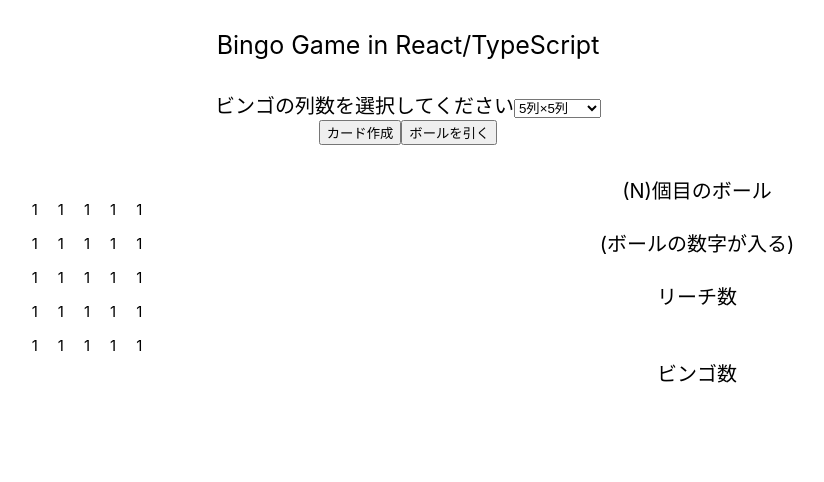
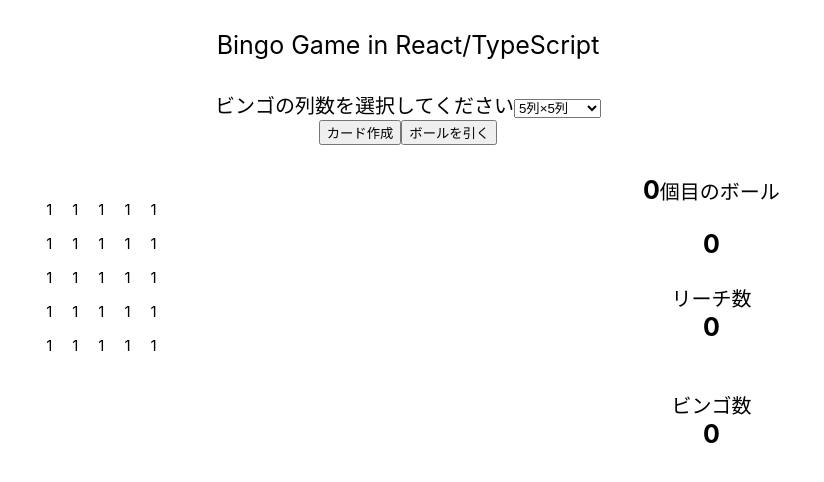
Before and after one commit to KazuhiroTakahashi96/BingoGame2-React-TypeScript, a React (Create React App) app: page / in a window 1280 px wide. Shown: the top 482 px of the page, without its empty margins (232-1056 px from the left). Built offline with nearby package versions, Linux system fonts and the light colour scheme.

Commit message:
ビンゴボール、リーチ数、ビンゴ数のスタイルの記述

```diff
--- a/src/App.tsx
+++ b/src/App.tsx
@@ -5,7 +5,9 @@ import Button from "./component/button/Button";
 import ReachBingoNum from "./component/reach_bingo_num/ReachBingoNum";
 
 function App() {
+  // 何列のビンゴか、その値の更新state
   const [option, setOption] = useState<number>(5);
+  const [ballCount, setBallCount] = useState<number>(0);
 
   const handleSubmit = (e: { preventDefault: () => void }) => {
     e.preventDefault();
@@ -32,7 +34,10 @@ function App() {
         </select>
       </form>
       <Button text={"カード作成"} onClick={handleSubmit} />
-      <Button text={"ボールを引く"} onClick={() => console.log("bbb")} />
+      <Button
+        text={"ボールを引く"}
+        onClick={() => setBallCount(ballCount + 1)}
+      />
 
       <div
         style={{
@@ -44,7 +49,7 @@ function App() {
       >
         <BingoCard />
         <div>
-          <BingoBall />
+          <BingoBall ballCount={ballCount} />
           <ReachBingoNum />
         </div>
       </div>
--- a/src/component/bingo_ball/BingoBall.tsx
+++ b/src/component/bingo_ball/BingoBall.tsx
@@ -1,17 +1,27 @@
-import React from "react";
+import React, { useState } from "react";
 
-const BingoBall = () => {
+type Props = {
+  ballCount: number;
+};
+
+const BingoBall = (props: Props) => {
+  const [ballNum, setBallNum] = useState<number>(0);
   return (
     <div>
       <div>
-        <span>(N)</span>
+        <span style={style}>{props.ballCount}</span>
         個目のボール
       </div>
       <br />
-      <div>(ボールの数字が入る)</div>
+      <div style={style}>{ballNum}</div>
       <br />
     </div>
   );
 };
 
 export default BingoBall;
+
+const style = {
+  fontSize: "25px",
+  fontWeight: "bold",
+};
--- a/src/component/reach_bingo_num/ReachBingoNum.tsx
+++ b/src/component/reach_bingo_num/ReachBingoNum.tsx
@@ -1,16 +1,23 @@
-import React from "react";
+import React, { useState } from "react";
 
 const ReachBingoNum = () => {
+  const [reachNum, setReachNum] = useState<number>(0);
+  const [bingoNum, setBingoNum] = useState<number>(0);
   return (
     <div>
       <div>リーチ数</div>
-      <div></div>
+      <div style={style}>{reachNum}</div>
       <br />
       <br />
       <div>ビンゴ数</div>
-      <div></div>
+      <div style={style}>{bingoNum}</div>
     </div>
   );
 };
 
 export default ReachBingoNum;
+
+const style = {
+  fontSize: "25px",
+  fontWeight: "bold",
+};
```
